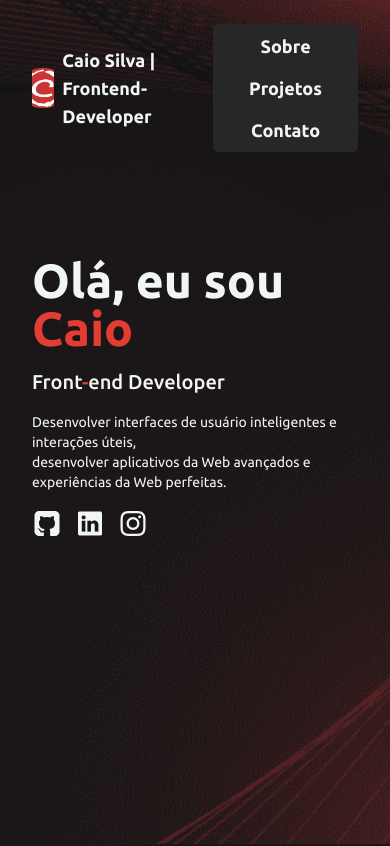
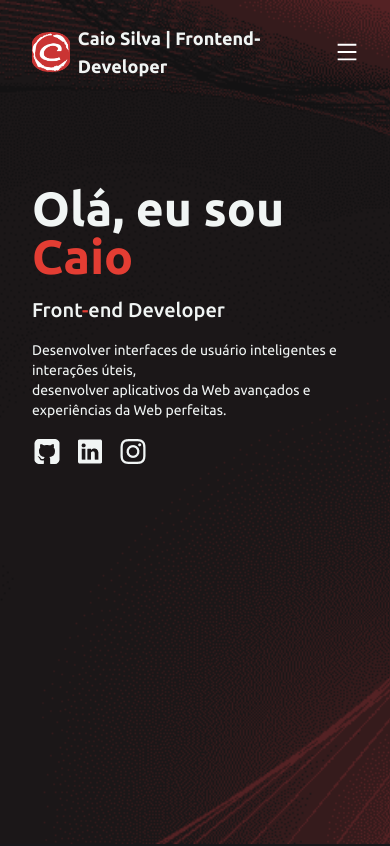
Before and after one commit to CAIOdevSILVA/Portifolio, a React (Vite) app: page / in a window 390 px wide. Shown: the top 846 px of the page. Built offline with nearby package versions, Linux system fonts and the light colour scheme.

Commit message:
feat: sidebar component e correções na responsividade

```diff
--- a/package.json
+++ b/package.json
@@ -15,6 +15,7 @@
     "react": "^18.2.0",
     "react-dom": "^18.2.0",
     "react-hook-form": "^7.44.2",
+    "react-icons": "^4.9.0",
     "validator": "^13.9.0"
   },
   "devDependencies": {
--- a/src/components/Card.tsx
+++ b/src/components/Card.tsx
@@ -20,7 +20,7 @@ interface CardProps {
 
 const Card = ({ project }: CardProps) => {
   return (
-    <div className="w-full lg:min-h-[25rem] inline-flex flex-col lg:inline-flex  gap-8 shadow-card mb-8">
+    <div className="w-full lg:min-h-[25rem] inline-flex max-[700px]:flex-col lg:inline-flex gap-8 shadow-card mb-8">
       <div className="flex-grow-1 min-h-full lg:min-w-[26.3rem]">
         <img className="w-full h-full object-cover object-left" src={project?.projectImg} alt={`${project?.title} imagem`} />
       </div>
--- a/src/components/Footer.tsx
+++ b/src/components/Footer.tsx
@@ -3,7 +3,7 @@ import { github, linkedin, instagram } from "../assets";
 
 const Footer = () => {
   return (
-    <footer className="mt-16 px-[2rem] lg:px-[6.25rem] py-8 md:flex flex-col justify-between items-center">
+    <footer className="mt-16 px-[2rem] lg:px-[6.25rem] py-8 md:flex max-[44rem]:flex-col justify-between items-center">
       <div className="flex gap-2 items-center mt-2">
         <div className="w-10 h-10 rounded-full">
           <img
--- a/src/components/Header.tsx
+++ b/src/components/Header.tsx
@@ -1,8 +1,18 @@
+import { useState } from "react"
+import { Sidebar } from "./index"
+import { AiOutlineMenu } from "react-icons/ai"
+
 import logo from "../assets/logo.png"
 
 const Header = () => {
+  const [isOpen, setIsOpen] = useState(false)
+
+  const handleOpeningSideBar = () => {
+    setIsOpen(isOpen === false ? true : false)
+  }
+
   return (
-    <header className="px-[2rem] lg:px-[6.25rem] py-[1.5rem] flex justify-between items-center">
+    <header className="px-[2rem] lg:px-[6.25rem] py-[1.5rem] flex justify-between items-center relative">
       <div className="flex gap-2 items-center">
         <div className="w-10 h-10 rounded-full">
           <img className="w-full h-full object-cover" src={logo} alt="Logo Caio Silva" />
@@ -36,28 +46,22 @@ const Header = () => {
           </a>
         </li>
       </ul>
-      <div className="md:hidden w-64 h-32 bg-zinc-800 rounded-md">
-        <ul className="flex flex-col items-center justify-between py-2 h-full text-[#f1f5f4] font-bold text-lg">
-          <li>
-            <a className="transition duration-300 hover:opacity-60" href="#about">
-              Sobre
-            </a>
-          </li>
-          <li>
-            <a className="transition duration-300 hover:opacity-60" href="#projects">
-              Projetos
-            </a>
-          </li>
-          <li>
-            <a
-              className="transition duration-300 hover:opacity-60"
-              href="#contact"
-            >
-              Contato
-            </a>
-          </li>
-        </ul>
+      {isOpen && (
+        <div className="lg:hidden w-screen h-screen inline-flex bg-sidebar rounded-md absolute inset-0">
+          {isOpen && <Sidebar handleOpeningSideBar={handleOpeningSideBar}/>}
+         </div>
+      )}
+
+      {!isOpen && (
+          <div
+          onClick={handleOpeningSideBar}
+          className="lg:hidden overflow-hidden"
+        >
+          <AiOutlineMenu
+            className='text-2xl cursor-pointer text-white'
+          />
       </div>
+      )}
     </header>
   )
 }
--- /dev/null
+++ b/src/components/Sidebar.tsx
@@ -0,0 +1,51 @@
+import { AiOutlineClose } from "react-icons/ai"
+
+interface SidebarProps {
+  handleOpeningSideBar: () => void
+}
+
+const Sidebar = ({ handleOpeningSideBar }:SidebarProps) => {
+  return (
+    <nav className="text-[#f1f5f4] w-full">
+      <div
+        onClick={handleOpeningSideBar}
+        className="w-full flex justify-center border-b-2 border-zinc-600 py-4 mb-10"
+      >
+        <AiOutlineClose
+          className='text-3xl cursor-pointer'
+        />
+      </div>
+      <ul className="flex flex-col items-center gap-5 py-2 h-full text-[#f1f5f4] font-bold text-2xl">
+        <li>
+          <a
+            onClick={handleOpeningSideBar}
+            className="p-4"
+            href="#about"
+          >
+            Sobre
+          </a>
+        </li>
+        <li>
+          <a
+            onClick={handleOpeningSideBar}
+            className="p-4"
+            href="#projects"
+          >
+            Projetos
+          </a>
+        </li>
+        <li>
+          <a
+            onClick={handleOpeningSideBar}
+            className="p-4"
+            href="#contact"
+          >
+            Contato
+          </a>
+        </li>
+      </ul>
+    </nav>
+  );
+};
+
+export default Sidebar;
--- a/src/components/index.tsx
+++ b/src/components/index.tsx
@@ -7,5 +7,6 @@ import Card from "./Card";
 import Button from "./Button";
 import Contact from "./Contact";
 import Footer from "./Footer";
+import Sidebar from "./Sidebar";
 
-export { Header, Hero, About, Title, Projects, Card, Button, Contact, Footer }
+export { Header, Hero, About, Title, Projects, Card, Button, Contact, Footer, Sidebar }
--- a/tailwind.config.js
+++ b/tailwind.config.js
@@ -24,6 +24,9 @@ export default {
       },
       boxShadow:{
         "card": "1px 2px 10px 1px rgba(238, 51, 51, 0.5);"
+      },
+      backgroundColor:{
+        "sidebar": "rgba(1, 1, 1, 0.8)"
       }
     },
   },
```
Also changed, not shown: 1 other file (tests, documents, lock files or other folders).
